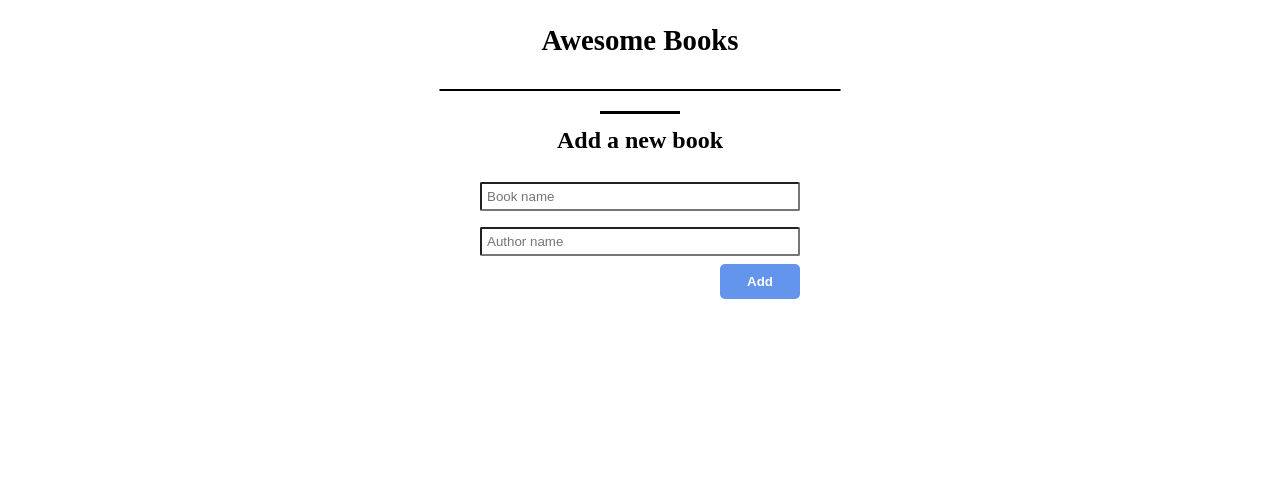
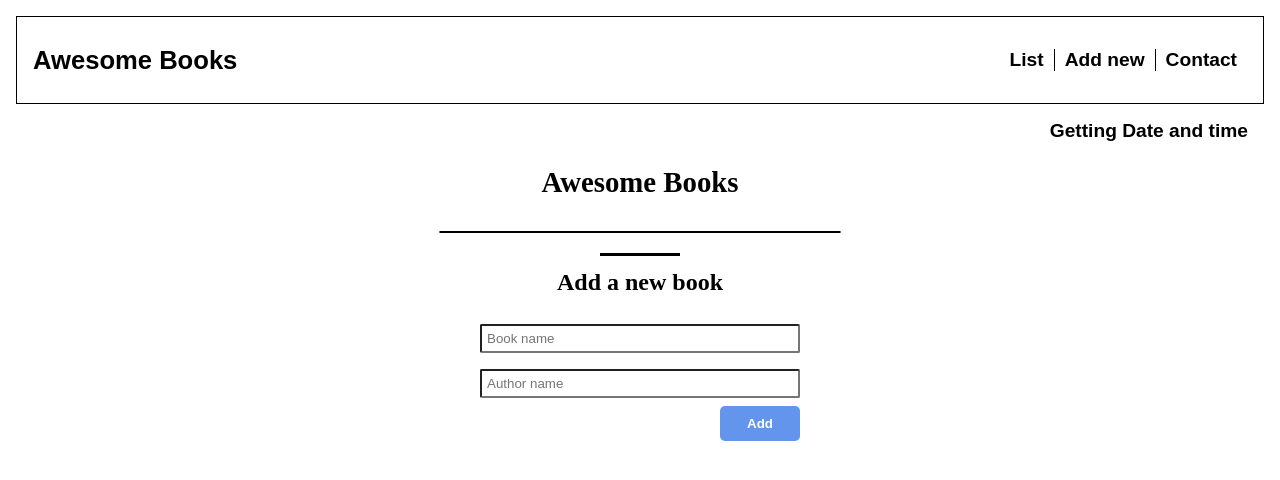
Before and after one commit to afizsavage/book-store, a website: page src/index.html in a window 1280 px wide. Drawn offline with Linux system fonts and the light colour scheme.

Commit message:
add navigation bar

```diff
--- a/src/index.html
+++ b/src/index.html
@@ -9,6 +9,25 @@
     <title>Awesome Books</title>
   </head>
   <body>
+    <nav class="navbar">
+      <div class="navbar-brand">
+              <a href="#" class="brand">Awesome Books</a>
+      </div>
+      <ul class="nav-ul">
+        <li class="nav-li">
+          <a href="#lists" class="nav-link">List</a>
+        </li>
+
+        <li class="nav-li">
+          <a href="#addNew" class="nav-link">Add new</a>
+        </li>
+
+        <li class="nav-li">
+          <a href="#Contact" class="nav-link">Contact</a>
+        </li>
+      </ul>
+    </nav>
+    <div id="time">Getting Date and time</div>
     <main>
       <section class="main">
         <div class="content">
--- a/src/scripts/index.js
+++ b/src/scripts/index.js
@@ -1,34 +1,35 @@
-const addButton = document.querySelector('.add-btn');
-const bookList = document.querySelector('.books-ul');
+const addButton = document.querySelector(".add-btn");
+const bookList = document.querySelector(".books-ul");
 const storage = window.localStorage;
 
 class BookHandler {
   constructor() {
-    this.book = '';
+    this.book = "";
     this.books = [];
     this.newBook = {
-      name: '',
-      title: '',
+      name: "",
+      title: "",
     };
   }
 
   addBook = () => {
-    const bookName = document.querySelector('.bookname').value;
-    const bookTitle = document.querySelector('.author').value;
+    const bookName = document.querySelector(".bookname").value;
+    const bookTitle = document.querySelector(".author").value;
 
     this.newBook = {
       name: bookName,
       title: bookTitle,
     };
     this.books.push(this.newBook);
-    storage.setItem('books', JSON.stringify(this.books));
+    storage.setItem("books", JSON.stringify(this.books));
   };
 
   showBooks = () => {
     if (this.books.length === 0) {
-      bookList.innerHTML = '<p>Sorry you have no book left. Kindly add some</p>';
+      bookList.innerHTML =
+        "<p>Sorry you have no book left. Kindly add some</p>";
     } else {
-      this.book = '';
+      this.book = "";
       this.books.forEach((bookObj, ind) => {
         this.book += `<li class="book-li">
     <span>${bookObj.name} ${bookObj.title}</span>
@@ -41,13 +42,25 @@ class BookHandler {
 
   rmvBook = (e) => {
     this.books = this.books.filter(
-      (book, index) => index !== Number(e.target.attributes[2].value),
+      (book, index) => index !== Number(e.target.attributes[2].value)
     );
   };
 
   loadBooks = () => {
-    const storedBooks = JSON.parse(localStorage.getItem('books'));
+    const storedBooks = JSON.parse(localStorage.getItem("books"));
     this.books = [...storedBooks];
+  };
+
+  getDateandTime = () => {
+    const date = new Date();
+    // get the date as a string
+    const n = date.toDateString();
+    // get the time as a string
+    const time = date.toLocaleTimeString();
+
+    // find the html element with the id of time
+    // set the innerHTML of that element to the date a space the time
+    document.getElementById("time").innerHTML = n + " " + time;
   };
 }
 
@@ -55,19 +68,20 @@ const HandlingBook = new BookHandler();
 const load = () => {
   HandlingBook.loadBooks();
   HandlingBook.showBooks();
+  HandlingBook.getDateandTime();
 };
 
 window.onload = load;
 
-bookList.addEventListener('click', (e) => {
-  if (e.target.classList.contains('rmv')) {
+bookList.addEventListener("click", (e) => {
+  if (e.target.classList.contains("rmv")) {
     HandlingBook.rmvBook(e);
-    storage.setItem('books', JSON.stringify(HandlingBook.books));
+    storage.setItem("books", JSON.stringify(HandlingBook.books));
     HandlingBook.showBooks();
   }
 });
 
-addButton.addEventListener('click', () => {
+addButton.addEventListener("click", () => {
   HandlingBook.addBook();
   HandlingBook.showBooks();
 });
--- a/src/styles/style.css
+++ b/src/styles/style.css
@@ -60,7 +60,7 @@ li.book-li:last-of-type {
 }
 
 .books-ul::after {
-  content: '';
+  content: "";
   position: absolute;
   bottom: -1.5rem;
   left: 40%;
@@ -106,3 +106,57 @@ input.add-btn.btn:hover {
 input.btn.rmv:hover {
   background: mediumvioletred;
 }
+
+nav.navbar {
+  display: flex;
+  justify-content: space-between;
+  margin: 1rem 1rem;
+  align-items: center;
+  padding: 1rem;
+  border: 0.5px solid;
+}
+
+ul.nav-ul {
+  display: flex;
+  list-style: none;
+}
+
+li.nav-li {
+  padding: 0 10px;
+  background: white;
+}
+
+a {
+  text-decoration: none;
+  /* font-size: 18px; */
+}
+a:hover {
+  border-bottom: 0.5px solid #332cf2;
+  transition: all 0.5s;
+  color: #332cf2 !important;
+}
+
+a.brand {
+  font-size: 1.6rem;
+  font-family: sans-serif;
+  color: black;
+  font-weight: bolder;
+}
+
+a.nav-link {
+  font-size: 1.2rem;
+  color: black;
+  font-family: sans-serif;
+  font-weight: bold;
+}
+li.nav-li:not(:last-child) {
+  border-right: 1px solid black;
+}
+
+div#time {
+  float: right;
+  margin-right: 2rem;
+  font-size: 1.2rem;
+  font-family: sans-serif;
+  font-weight: bold;
+}
```
